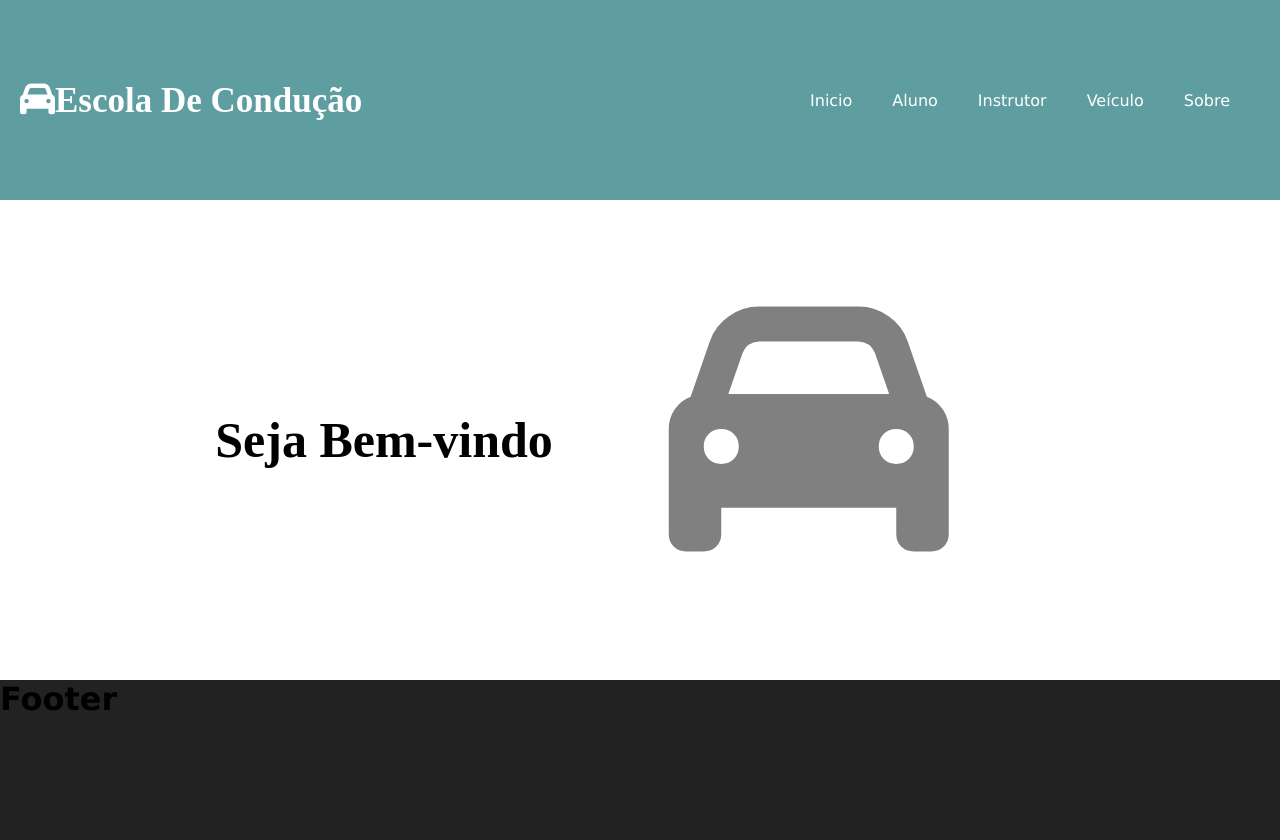
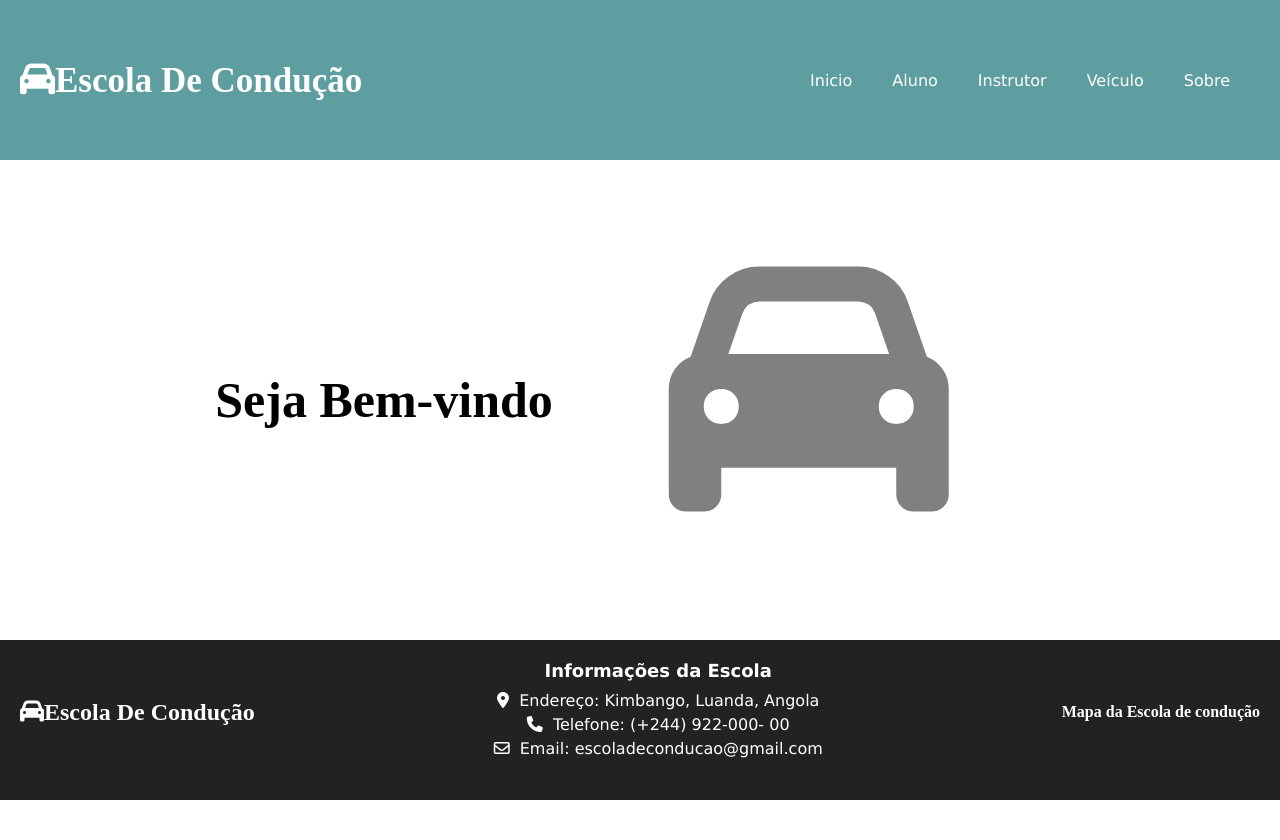
Before and after one commit to eugeniocachiombo/escoladeconducao, a PHP site: page /inicio/index.php in a window 1280 px wide. After the commit the page ends 800 px from the top, so only its background shows below. Run offline with PHP 8.4, Linux system fonts and the light colour scheme.

Commit message:
Footer terminado

```diff
--- a/assets/css/inputs.css
+++ b/assets/css/inputs.css
@@ -92,12 +92,12 @@
     font-weight: 900;
     font-size: 35vh;
     color: gray;
-    transition: transform 1.5s ease, color 1.5s ease; /* Adicionando transição para transform e cor */
-    transform-origin: center; /* Define o ponto de origem da transformação */
-    transform: scale(1); /* Define a escala inicial */
+    transition: transform 1.5s ease, color 1.5s ease;
+    transform-origin: center;
+    transform: scale(1);
   }
 
   .carro-inicio:hover:before {
     color: black;
-    transform: scale(2); /* Define a escala final (o valor pode ser ajustado conforme necessário) */
+    transform: scale(2);
   }
--- a/assets/css/padrao.css
+++ b/assets/css/padrao.css
@@ -22,10 +22,6 @@
     height: 50vh;
 }
 
-footer{
-    background-color: #222;
-    min-height: 20vh;
-}
 
 main{
     display: flex;
--- a/inclusao/footer.php
+++ b/inclusao/footer.php
@@ -1,3 +1,73 @@
+<style>
+    /* Estilos Globais */
+* {
+    box-sizing: border-box;
+    margin: 0;
+    padding: 0;
+}
+
+body {
+    font-family: Arial, sans-serif;
+}
+
+/* Estilos do Rodapé */
+footer {
+    background-color: #222;
+    min-height: 20vh;
+    color: #fff;
+    padding: 20px;
+    text-align: center;
+}
+
+.footer-container {
+    display: flex;
+    justify-content: space-around;
+    align-items: center;
+}
+
+.footer-logo img {
+    width: 100px; /* Ajuste o tamanho da footer-logo conforme necessário */
+}
+
+.info {
+    flex: 1;
+    padding: 0 20px;
+}
+
+.info h2 {
+    font-size: 18px;
+    margin-bottom: 10px;
+}
+
+.info p {
+    margin-bottom: 5px;
+}
+
+.info p i {
+    margin-right: 5px;
+}
+
+.mapa {
+    /* Estilos para o mapa ou imagem da localização */
+}
+
+</style>
+
 <footer>
-    <h1>Footer</h1>
+    <div class="footer-container">
+        <div class="footer-logo">
+            <a href="#" class="logotipo">
+                <?php include "../inclusao/logo.php"; ?>
+            </a>
+        </div>
+        <div class="info">
+            <h2>Informações da Escola</h2>
+            <p><i class="fas fa-map-marker-alt"></i> Endereço: Kimbango, Luanda, Angola</p>
+            <p><i class="fas fa-phone"></i> Telefone: (+244) 922-000- 00</p>
+            <p><i class="far fa-envelope"></i> Email: escoladeconducao@gmail.com</p>
+        </div>
+        <div class="mapa" >
+           <h4 style="font-family: TH Charmonman; font-weight: bold;">Mapa da Escola de condução</h4>
+        </div>
+    </div>
 </footer>
```
